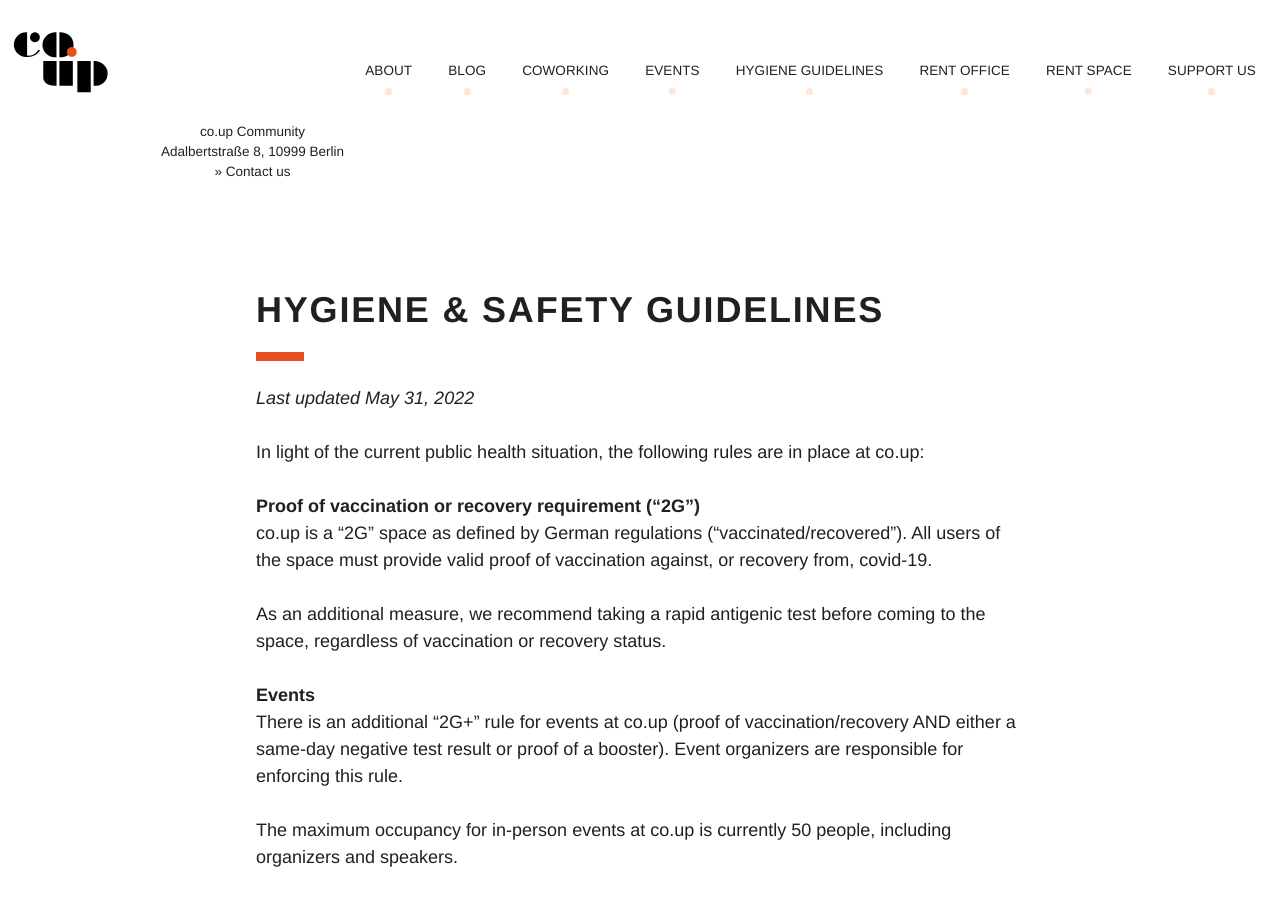
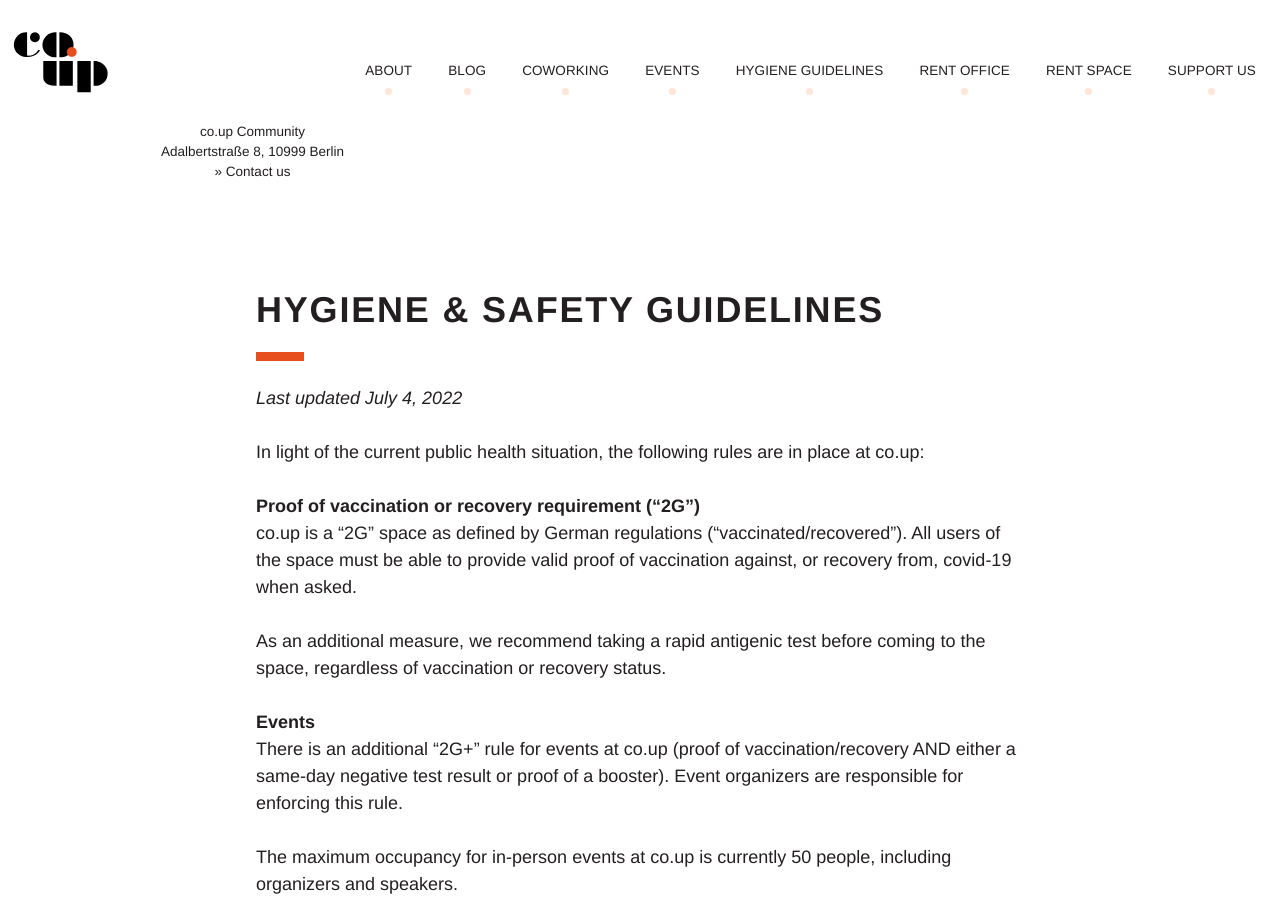
Before and after one commit to co-up/co-up.de, a Jekyll site: the page built from hygiene-safety-guidelines.md, in a window 1280 px wide and 900 px high. Built offline with Jekyll 4.4.1, drawn with Linux system fonts in a browser that asks for light colours.

Commit message:
edited copy re: 2G-nachweis

```diff
--- a/hygiene-safety-guidelines.md
+++ b/hygiene-safety-guidelines.md
@@ -7,12 +7,12 @@ title: co.up hygiene and safety guidelines
   Hygiene & safety guidelines
 </h1>
 
-_Last updated May 31, 2022_
+_Last updated July 4, 2022_
 
 In light of the current public health situation, the following rules are in place at co.up:
 
 **Proof of vaccination or recovery requirement (“2G”)**<br/>
-co.up is a “2G” space as defined by German regulations (“vaccinated/recovered”). All users of the space must provide valid proof of vaccination against, or recovery from, covid-19.
+co.up is a “2G” space as defined by German regulations (“vaccinated/recovered”). All users of the space must be able to provide valid proof of vaccination against, or recovery from, covid-19 when asked.
 
 As an additional measure, we recommend taking a rapid antigenic test before coming to the space, regardless of vaccination or recovery status.
 
```
